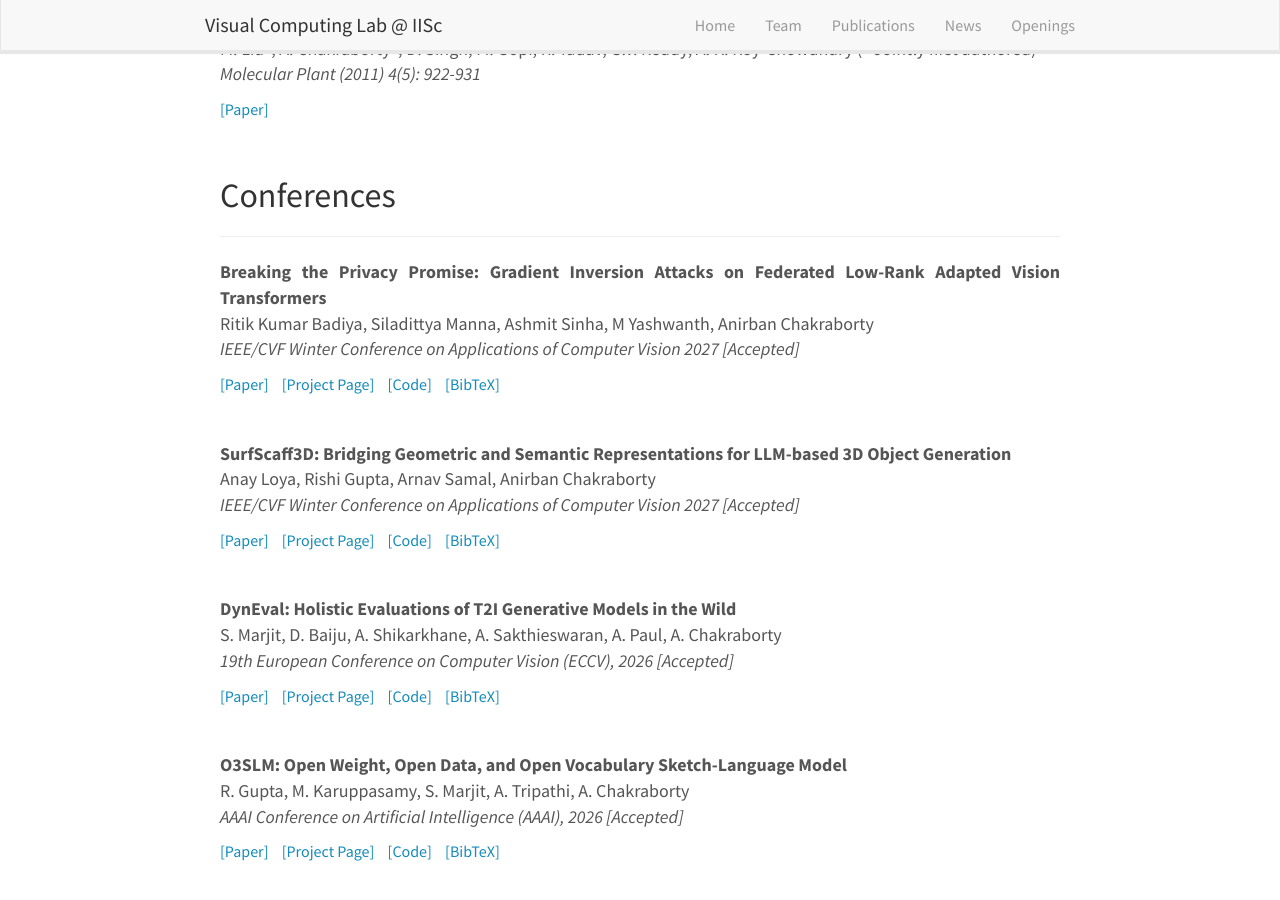
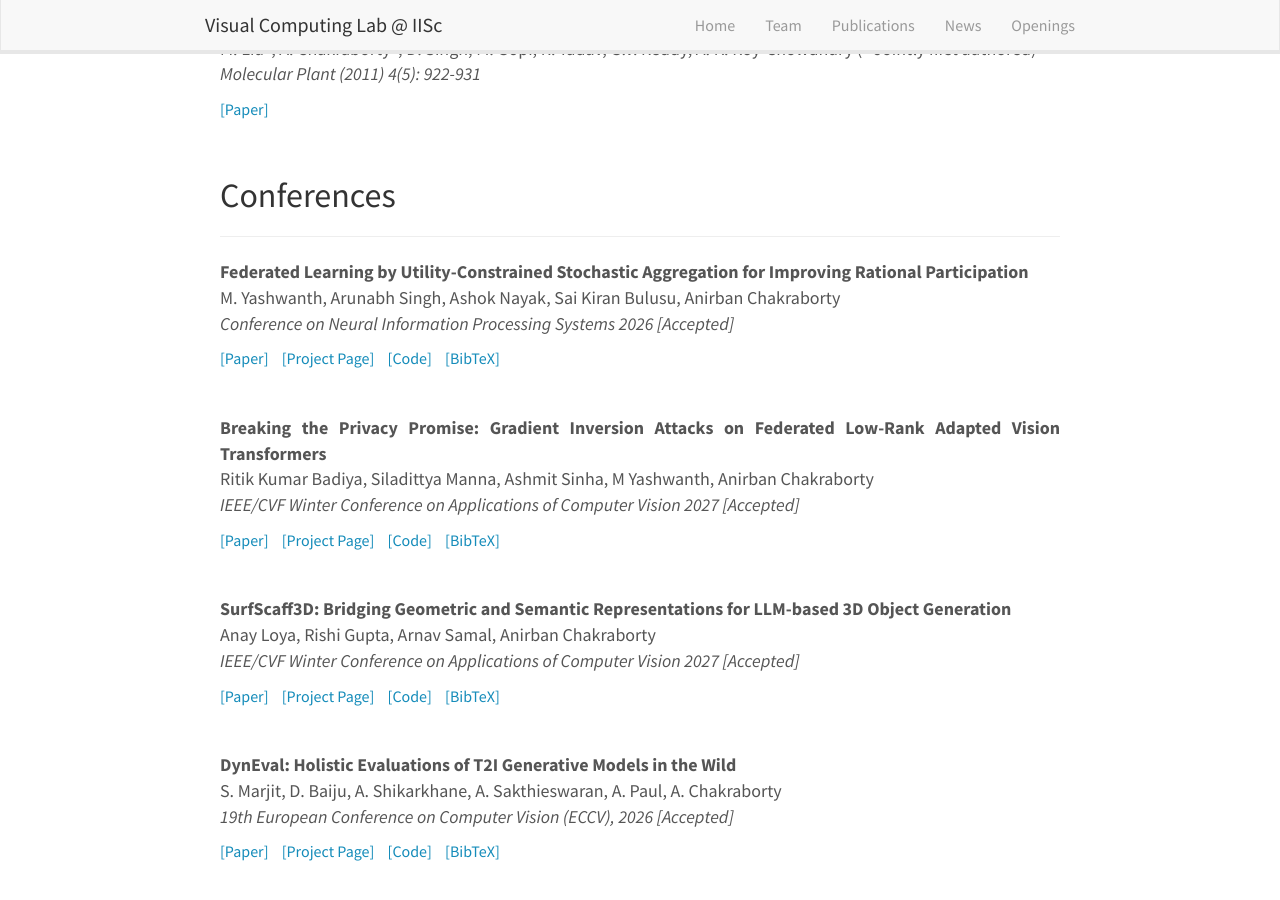
Before and after one commit to vcl-iisc/vclab-website, a Jekyll site: the page built from _pages/publications.md, in a window 1280 px wide and 900 px high, scrolled down 3609 px. Built offline with Jekyll 4.4.1, drawn with Linux system fonts in a browser that asks for light colours; nearby versions of some CDN libraries.

Commit message:
added nips paper

```diff
--- a/_data/publications.yml
+++ b/_data/publications.yml
@@ -10,6 +10,15 @@
 
 ################### Conferences and Journals ###################
 
+
+- paper: "Federated Learning by Utility-Constrained Stochastic Aggregation for Improving Rational Participation"
+  author: "M. Yashwanth, Arunabh Singh, Ashok Nayak, Sai Kiran Bulusu, Anirban Chakraborty"
+  pub: "Conference on Neural Information Processing Systems 2026 [Accepted]"
+  type: "conference"
+  project_page: ""
+  paper_link: "https://arxiv.org/abs/2605.18020"
+  code_link: ""
+  bibtex: ""
 
 - paper: "Breaking the Privacy Promise: Gradient Inversion Attacks on Federated Low-Rank Adapted Vision Transformers"
   author: "Ritik Kumar Badiya, Siladittya Manna, Ashmit Sinha, M Yashwanth, Anirban Chakraborty"
```
